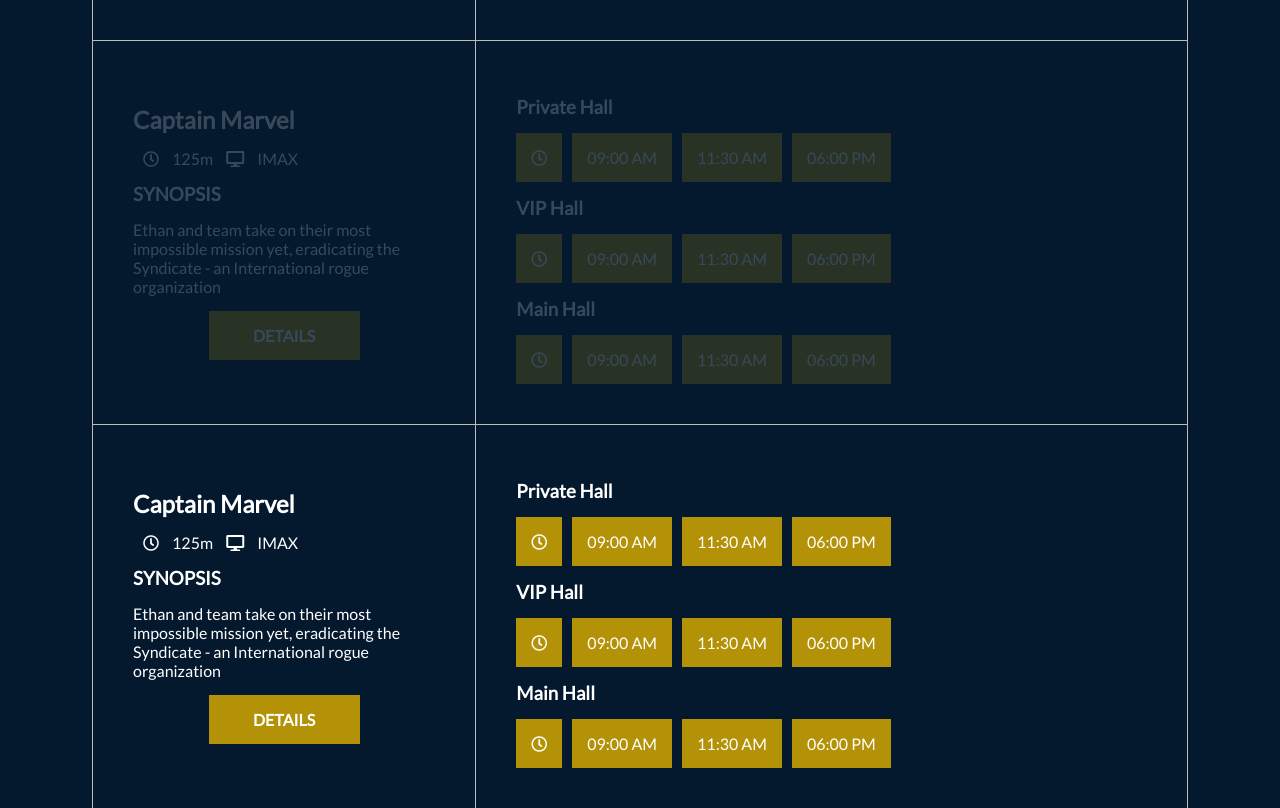
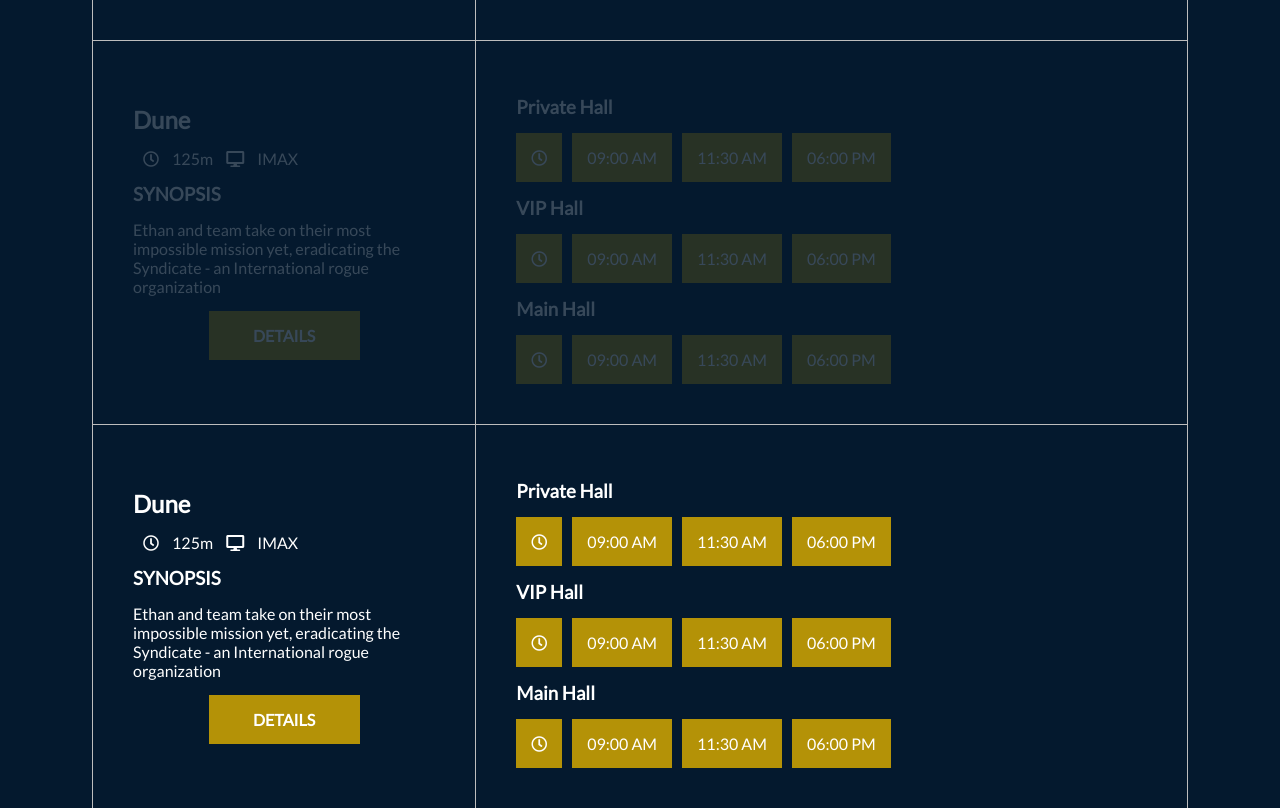
Before and after one commit to KaushalBarhate/Big-Cinema, a PHP site: page /schedule.php in a window 1280 px wide. Shown: the part 893-1701 px from the top of the page. Run offline with PHP 8.4, Linux system fonts and the light colour scheme.

Commit message:
updated movie name

```diff
--- a/schedule.php
+++ b/schedule.php
@@ -31,7 +31,7 @@
                 </tr>
                 <tr class="fade-scroll">
                     <td>
-                        <h2>Captain Marvel</h2>
+                        <h2>Dune</h2>
                         <i class="far fa-clock"></i> 125m <i class="fas fa-desktop"></i> IMAX
                         <h3>SYNOPSIS</h3>
                         <p>Ethan and team take on their most impossible mission yet, eradicating the Syndicate - an International rogue organization
@@ -71,7 +71,7 @@
                 </tr>
                 <tr class="fade-scroll">
                     <td>
-                        <h2>Captain Marvel</h2>
+                        <h2>Dune</h2>
                         <i class="far fa-clock"></i> 125m <i class="fas fa-desktop"></i> IMAX
                         <h3>SYNOPSIS</h3>
                         <p>Ethan and team take on their most impossible mission yet, eradicating the Syndicate - an International rogue organization
@@ -111,7 +111,7 @@
                 </tr>
                 <tr class="fade-scroll">
                     <td>
-                        <h2>Captain Marvel</h2>
+                        <h2>Dune</h2>
                         <i class="far fa-clock"></i> 125m <i class="fas fa-desktop"></i> IMAX
                         <h3>SYNOPSIS</h3>
                         <p>Ethan and team take on their most impossible mission yet, eradicating the Syndicate - an International rogue organization
```
